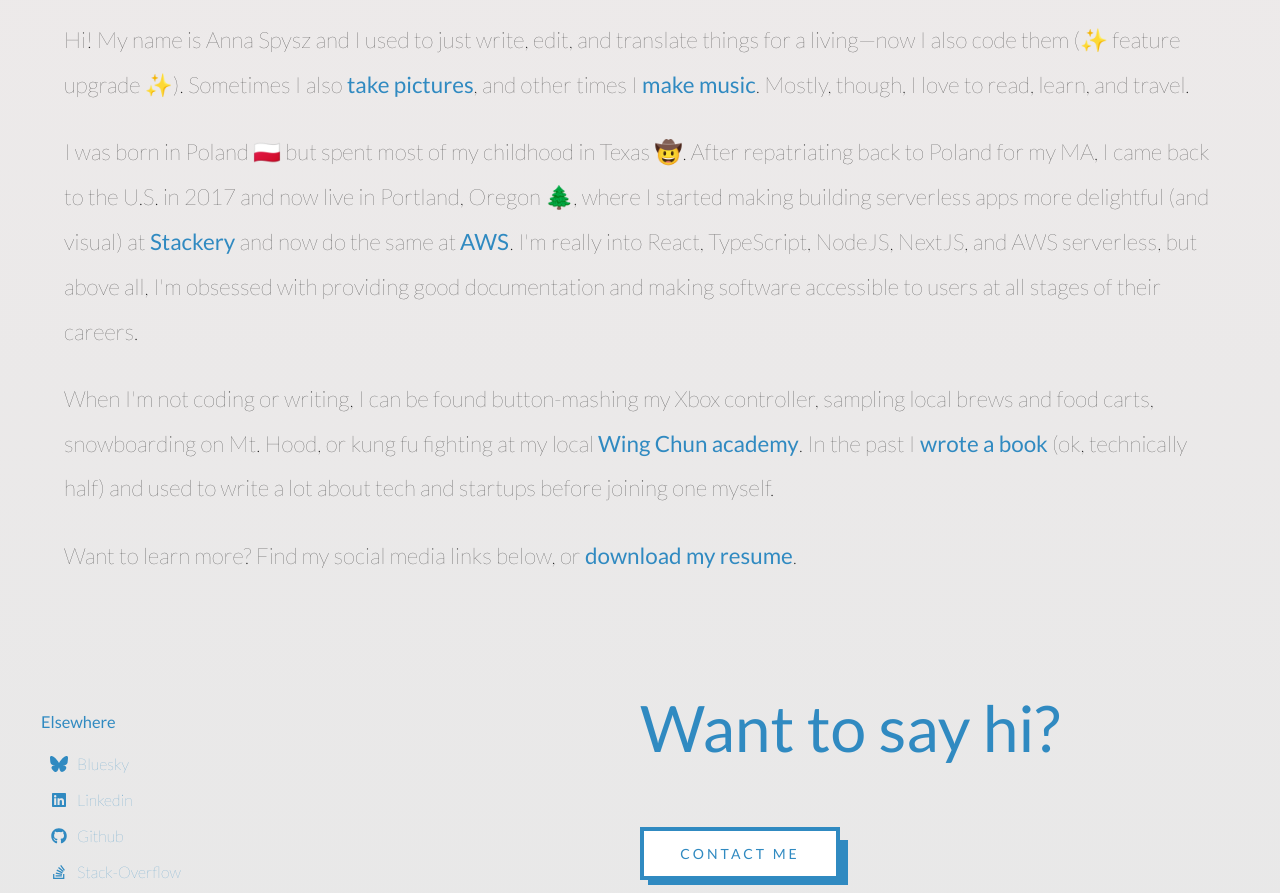
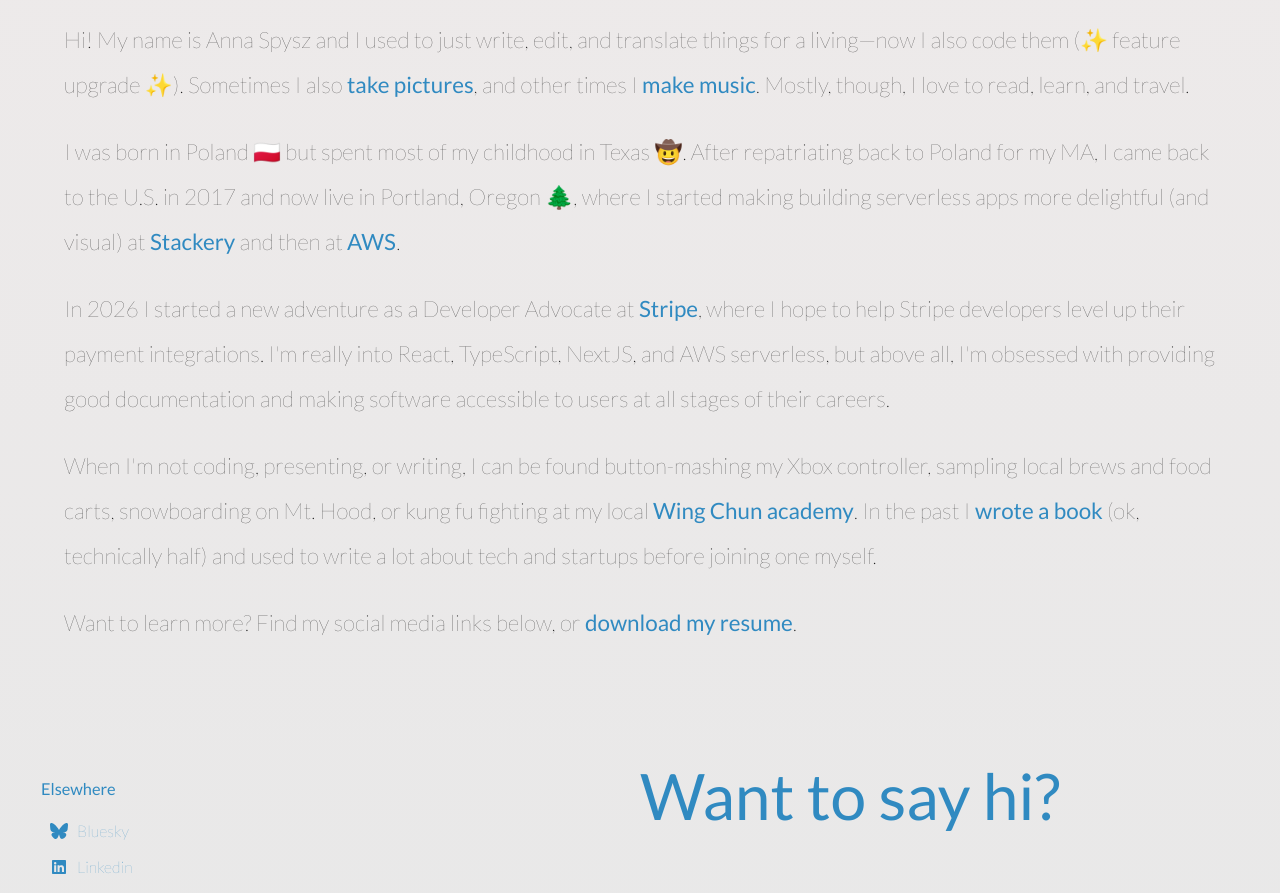
Before and after one commit to bildungsroman/bildungsroman.github.io, a React (Vite) app: page / in a window 1280 px wide. Shown: the part 800-1693 px from the top of the page. Built offline with nearby package versions, Linux system fonts and the light colour scheme; no server answers.

Commit message:
Update resume, current employment

```diff
--- a/src/components/About.jsx
+++ b/src/components/About.jsx
@@ -99,7 +99,7 @@
           >
             Stackery
           </a>{" "}
-          and now do the same at{" "}
+          and then at{" "}
           <a
             className="text-primary lined-link"
             href="https://aws.amazon.com/"
@@ -108,15 +108,28 @@
           >
             AWS
           </a>
-          . I'm really into React, TypeScript, NodeJS, NextJS, and AWS
+          .
+        </Text>
+        <Text>
+          In 2026 I started a new adventure as a Developer Advocate at{" "}
+          <a
+            className="text-primary lined-link"
+            href="https://stripe.com/"
+            target="_blank"
+            rel="noreferrer"
+          >
+            Stripe
+          </a>
+          , where I hope to help Stripe developers level up their payment
+          integrations. I'm really into React, TypeScript, NextJS, and AWS
           serverless, but above all, I'm obsessed with providing good
           documentation and making software accessible to users at all stages of
           their careers.
         </Text>
         <Text>
-          When I'm not coding or writing, I can be found button-mashing my Xbox
-          controller, sampling local brews and food carts, snowboarding on Mt.
-          Hood, or kung fu fighting at my local{" "}
+          When I'm not coding, presenting, or writing, I can be found
+          button-mashing my Xbox controller, sampling local brews and food
+          carts, snowboarding on Mt. Hood, or kung fu fighting at my local{" "}
           <a
             className="text-primary lined-link"
             href="https://www.wingchunpdx.com/"
--- a/src/pages/Speaking.jsx
+++ b/src/pages/Speaking.jsx
@@ -25,10 +25,20 @@
         <Intro>
           I'm passionate about making modern application development accessible
           to users at all levels, particularly beginners and those from
-          non-traditional backgrounds. Since joining AWS, I've had the privilege
-          of speaking at several internal conferences such as WebDevCon in 2022,
-          2023, 2024, and 2025, as well as making guest appearances on several
-          AWS On Air segments.
+          non-traditional backgrounds. At AWS, I had the privilege of speaking
+          at internal conferences such as WebDevCon in 2022, 2023, 2024, and
+          2025, as well as making guest appearances on several AWS On Air
+          segments. Now at Stripe, speaking is literally my job, so expect to
+          see me at a{" "}
+          <a
+            className="text-primary lined-link"
+            href="https://www.meetup.com/pro/stripe/"
+            target="_blank"
+            rel="noreferrer"
+          >
+            Stripe meetup
+          </a>{" "}
+          near you!
         </Intro>
         <h2>Selected Talks and Demos</h2>
         <iframe
```
Also changed, not shown: 1 other file (tests, documents, lock files or other folders).
